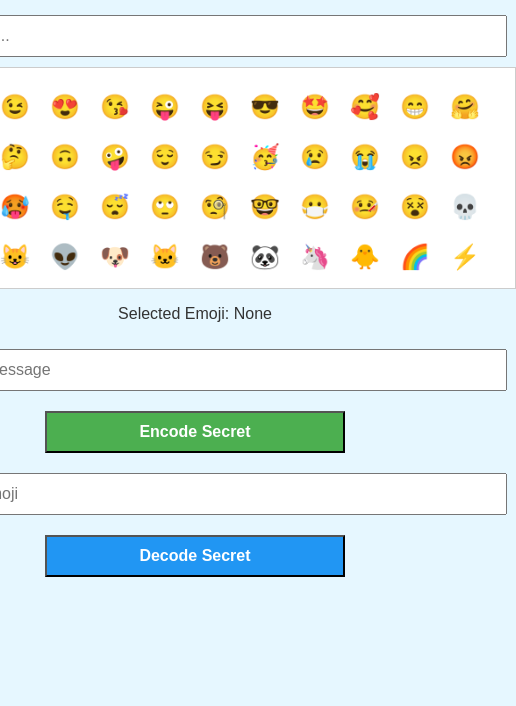
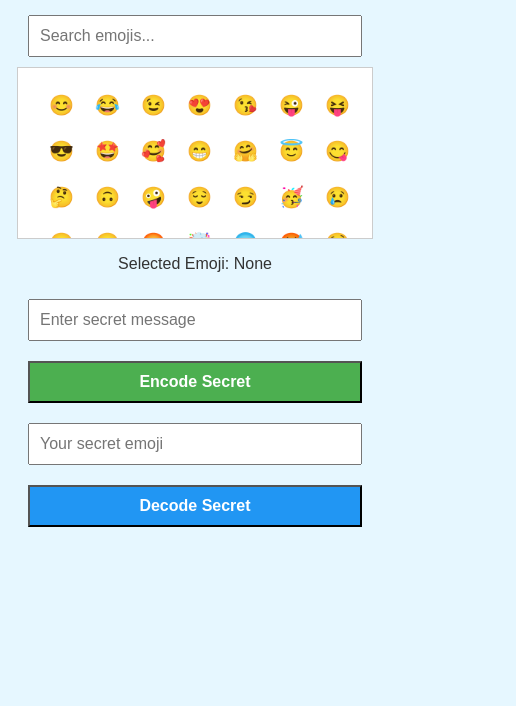
Before and after one commit to prashant2659/EMOJI-Secret-Message, a plain HTML site: page index.html in a window 390 px wide. Shown: the part 138-844 px from the top of the page, 516 px wide, since content can reach past the window. Drawn offline with Linux system fonts and the light colour scheme.

Commit message:
Update index.html

```diff
--- a/index.html
+++ b/index.html
@@ -16,16 +16,19 @@
         }
         h1 {
             margin-bottom: 20px;
+            text-align: center;
         }
         #emojiPicker {
             background: #ffffff;
             border: 1px solid #ccc;
             padding: 10px;
-            width: 620px;
+            max-width: 100%;
+            width: 100%;
             height: 200px;
             overflow-y: scroll;
             display: flex;
             flex-wrap: wrap;
+            justify-content: center;
         }
         .emojiButton {
             font-size: 24px;
@@ -44,10 +47,24 @@
             margin: 10px;
             padding: 10px;
             font-size: 16px;
-            width: 300px;
+            width: 100%;
+            max-width: 600px;
+            box-sizing: border-box;
         }
         #searchEmoji, #result, #message {
-            width: 600px;
+            width: 100%;
+            max-width: 600px;
+        }
+
+        @media (max-width: 768px) {
+            #emojiPicker {
+                height: 150px;
+            }
+            .emojiButton {
+                font-size: 20px;
+                width: 36px;
+                height: 36px;
+            }
         }
     </style>
 </head>
@@ -112,7 +129,7 @@
             const binary = [...message].map(c => c.charCodeAt(0).toString(2).padStart(8, '0')).join('');
             const hidden = binary.split('').map(bit => bit === '0' ? zeroWidthSpace : zeroWidthJoiner).join('');
             document.getElementById('result').value = selected + hidden;
-            decodedOnce = false; // Reset decode state
+            decodedOnce = false;
         }
 
         function decodeSecret() {
@@ -143,7 +160,7 @@
             }
             alert('Revealed Message: ' + message);
             decodedOnce = true;
-            document.getElementById('result').value = emojiChar; // Keep only the emoji after decoding
+            document.getElementById('result').value = emojiChar;
         }
 
         document.getElementById('searchEmoji').addEventListener('input', e => renderEmojis(e.target.value));
```
